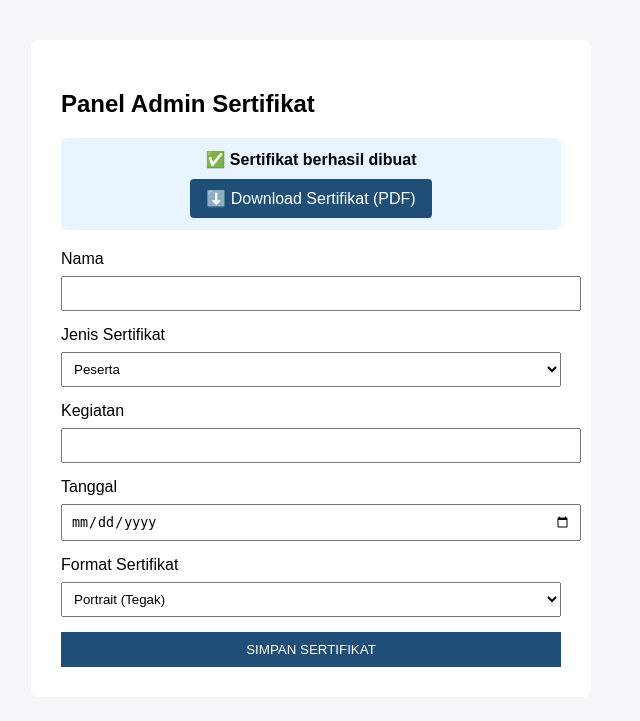
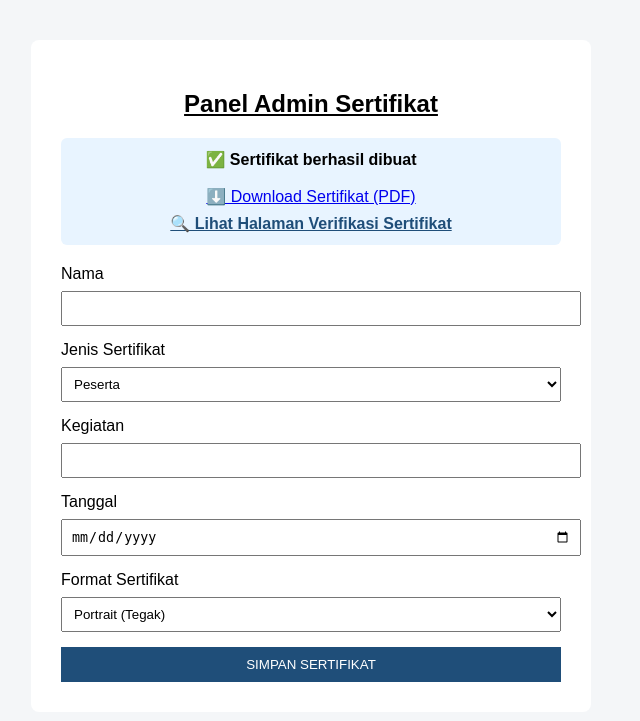
Before and after one commit to masriant/verifikasi-ptlpn, a Flask app: template templates/admin.html in a window 1280 px wide. Shown: the top 721 px of the page, without its empty margins (329-969 px from the left). Run offline with Flask 3, Linux system fonts and the light colour scheme; the template is opened without the code that fills it: most values are stand-ins (such as "Sample title", 1, 10 or a date in 2020).

Commit message:
Add clickable verification links to PDFs
Embed a clickable verification URL and accompanying label in all PDF generation functions (landscape, portrait, duo, logo, kwitansi). Adjust footer spacing and text color, and add an active link area (c.linkURL) so recipients can open /verifikasi/{nomor_seri} directly from the certificate. Update admin flow to set pdf_file_name per format and redirect to /admin?file=... after generation. Also add a static duo certificate asset (static/sertifikat-duo/PLPN-2026-PST-0040.pdf) and include a binary update to the database file.

```diff
--- a/app.py
+++ b/app.py
@@ -150,8 +150,34 @@ def generate_pdf_sertifikat_landscape(nomor_seri, nama, jenis, kegiatan, tanggal
     # =====================
     c.setFont("Helvetica-Oblique", 9)
     c.drawCentredString(
-        width / 2, 45,
+        width / 2, 50, # DITURUNKAN AGAR JARAK LEBIH LAPANG DENGAN LINK VERIFIKASI 45
         "Sertifikat ini diterbitkan secara elektronik dan dapat diverifikasi melalui QR Code"
+    )
+
+    # =====================
+    # LINK VERIFIKASI (TEXT + CLICKABLE)
+    # =====================
+    verifikasi_url = f"http://127.0.0.1:5000/verifikasi/{nomor_seri}"
+
+    c.setFont("Helvetica", 9)
+    c.setFillColor(abu)
+    c.drawCentredString(
+        width / 2,
+        18, # DITURUNKAN AGAR JARAK LEBIH LAPANG DENGAN FOOTER 40
+        "Verifikasi sertifikat:"
+    )
+    c.setFillColor(HexColor("#1f4e79"))
+    c.drawCentredString(
+        width / 2,
+        8, # DITURUNKAN AGAR JARAK LEBIH LAPANG DENGAN FOOTER 28
+        verifikasi_url
+    )
+
+    # Link aktif (bisa diklik di PDF)
+    c.linkURL(
+        verifikasi_url,
+        (width/2 - 200, 8, width/2 + 200, 25),
+        relative=0
     )
 
     c.save()
@@ -376,6 +402,32 @@ def generate_pdf_sertifikat_duo(
             "Sertifikat ini diterbitkan secara elektronik dan dapat diverifikasi melalui QR Code"
         )
 
+        # =====================
+        # LINK VERIFIKASI (TEXT + CLICKABLE)
+        # =====================
+        verifikasi_url = f"http://127.0.0.1:5000/verifikasi/{nomor_seri}"
+
+        c.setFont("Helvetica", 9)
+        c.setFillColor(abu)
+        c.drawCentredString(
+            width / 2,
+            18,
+            "Verifikasi sertifikat:"
+        )
+        c.setFillColor(HexColor("#1f4e79"))
+        c.drawCentredString(
+            width / 2,
+            8,
+            verifikasi_url
+        )
+
+        # Link aktif (bisa diklik di PDF)
+        c.linkURL(
+            verifikasi_url,
+            (width/2 - 200, 8, width/2 + 200, 25),
+            relative=0
+        )
+
         c.save()
 
 
@@ -527,6 +579,32 @@ def generate_pdf_sertifikat_logo(nomor_seri, nama, jenis, kegiatan, tanggal):
             "Sertifikat ini diterbitkan secara elektronik dan dapat diverifikasi melalui QR Code"
         )
 
+    # =====================
+    # LINK VERIFIKASI (TEXT + CLICKABLE)
+    # =====================
+    verifikasi_url = f"http://127.0.0.1:5000/verifikasi/{nomor_seri}"
+
+    c.setFont("Helvetica", 9)
+    c.setFillColor(abu)
+    c.drawCentredString(
+        width / 2,
+        18,
+        "Verifikasi sertifikat:"
+    )
+    c.setFillColor(HexColor("#1f4e79"))
+    c.drawCentredString(
+        width / 2,
+        8,
+        verifikasi_url
+    )
+
+    # Link aktif (bisa diklik di PDF)
+    c.linkURL(
+        verifikasi_url,
+        (width/2 - 200, 8, width/2 + 200, 25),
+        relative=0
+    )
+
     c.save()
 
 # =====================
@@ -609,6 +687,32 @@ def generate_pdf_sertifikat(nomor_seri, nama, jenis, kegiatan, tanggal):
         "Sertifikat ini diterbitkan secara elektronik dan dapat diverifikasi melalui QR Code"
     )
 
+    # =====================
+    # LINK VERIFIKASI (TEXT + CLICKABLE)
+    # =====================
+    verifikasi_url = f"http://127.0.0.1:5000/verifikasi/{nomor_seri}"
+
+    c.setFont("Helvetica", 9)
+    c.setFillColor(abu)
+    c.drawCentredString(
+        width / 2,
+        18,
+        "Verifikasi sertifikat:"
+    )
+    c.setFillColor(HexColor("#1f4e79"))
+    c.drawCentredString(
+        width / 2,
+        8,
+        verifikasi_url
+    )
+
+    # Link aktif (bisa diklik di PDF)
+    c.linkURL(
+        verifikasi_url,
+        (width/2 - 200, 8, width/2 + 200, 25),
+        relative=0
+    )
+
     c.save()
 
 # =====================
@@ -654,6 +758,33 @@ def generate_pdf_kwitansi(nomor_seri, nama, jenis, kegiatan, tanggal):
     # QR
     qr_path = f"static/qr/{nomor_seri}.png"
     c.drawImage(qr_path, width - 150, 60, width=90, height=90)
+
+    # =====================
+    # LINK VERIFIKASI (TEXT + CLICKABLE)
+    # =====================
+    verifikasi_url = f"http://127.0.0.1:5000/verifikasi/{nomor_seri}"
+
+    c.setFont("Helvetica", 9)
+    c.setFillColor(abu)
+    c.drawCentredString(
+        width / 2,
+        18,
+        "Verifikasi sertifikat:"
+    )
+    c.setFillColor(HexColor("#1f4e79"))
+    c.drawCentredString(
+        width / 2,
+        8,
+        verifikasi_url
+    )
+
+    # Link aktif (bisa diklik di PDF)
+    c.linkURL(
+        verifikasi_url,
+        # (width/2 - 200, 20, width/2 + 200, 45),
+        (width/2 - 200, 8, width/2 + 200, 25),
+        relative=0
+    )
 
     c.save()
 
@@ -773,36 +904,80 @@ def admin():
        # ✅ GENERATE QR OTOMATIS
         generate_qr(nomor_seri)
 
-        # ✅ GENERATE PDF SESUAI PILIHAN
+        # Generate PDF sesuai pilihan
         if format_sertifikat == "landscape":
+
+            pdf_file_name = f"{nomor_seri}_LANDSCAPE.pdf"
+
             generate_pdf_sertifikat_landscape(
-                nomor_seri, nama, jenis, kegiatan, tanggal
+                nomor_seri,
+                nama,
+                jenis,
+                kegiatan,
+                tanggal
             )
 
         elif format_sertifikat == "portrait":
+
+            pdf_file_name = f"{nomor_seri}.pdf"
+
             generate_pdf_sertifikat(
-                nomor_seri, nama, jenis, kegiatan, tanggal
+                nomor_seri,
+                nama,
+                jenis,
+                kegiatan,
+                tanggal
             )
 
         elif format_sertifikat == "duo":
+
+            pdf_file_name = f"{nomor_seri}.pdf"
+
             generate_pdf_sertifikat_duo(
-                nomor_seri, nama, jenis, kegiatan, tanggal
+                nomor_seri,
+                nama,
+                jenis,
+                kegiatan,
+                tanggal
             )
 
         elif format_sertifikat == "logo":
+
+            pdf_file_name = f"{nomor_seri}.pdf"
+
             generate_pdf_sertifikat_logo(
-                nomor_seri, nama, jenis, kegiatan, tanggal
+                nomor_seri,
+                nama,
+                jenis,
+                kegiatan,
+                tanggal
             )
 
         elif format_sertifikat == "kwitansi":
+
+            pdf_file_name = f"{nomor_seri}.pdf"
+
             generate_pdf_kwitansi(
-                nomor_seri, nama, jenis, kegiatan, tanggal
+                nomor_seri,
+                nama,
+                jenis,
+                kegiatan,
+                tanggal
             )
 
         else:
+
+            pdf_file_name = f"{nomor_seri}.pdf"
+
             generate_pdf_sertifikat(
-                nomor_seri, nama, jenis, kegiatan, tanggal
+                nomor_seri,
+                nama,
+                jenis,
+                kegiatan,
+                tanggal
             )
+
+        return redirect(f"/admin?file={pdf_file_name}")
 
 
         # generate_qr(nomor_seri)
--- a/templates/admin.html
+++ b/templates/admin.html
@@ -33,7 +33,7 @@
   </head>
   <body>
     <div class="box">
-      <h2>Panel Admin Sertifikat</h2>
+      <h2><center><a href="http://localhost:5000/admin" text-decoration="none" style="color: inherit;">Panel Admin Sertifikat</a></center></h2>
       {% if file %}
         <div style="
             background:#e8f4ff;
@@ -42,22 +42,22 @@
             margin-bottom:20px;
             text-align:center;
         ">
-          <strong>✅ Sertifikat berhasil dibuat</strong><br>
-          <a href="/static/sertifikat/{{ file }}"
-            download
-            style="
-              display:inline-block;
-              margin-top:10px;
-              padding:10px 16px;
-              background:#1f4e79;
-              color:white;
-              text-decoration:none;
-              border-radius:4px;
-            ">
+          <strong>✅ Sertifikat berhasil dibuat</strong><br><br>
+
+          <a href="/static/sertifikat/{{ file }}" target="_blank"
+            style="display:inline-block; margin-bottom:8px;">
             ⬇️ Download Sertifikat (PDF)
+          </a>
+          <br>
+
+          <a href="/verifikasi/{{ file.replace('_LANDSCAPE','').replace('.pdf','') }}"
+            target="_blank"
+            style="color:#1f4e79; font-weight:bold;">
+            🔍 Lihat Halaman Verifikasi Sertifikat
           </a>
         </div>
       {% endif %}
+
       <form method="POST">
         <label>Nama</label>
         <input
```
Also changed, not shown: database.db, 1 other file.
